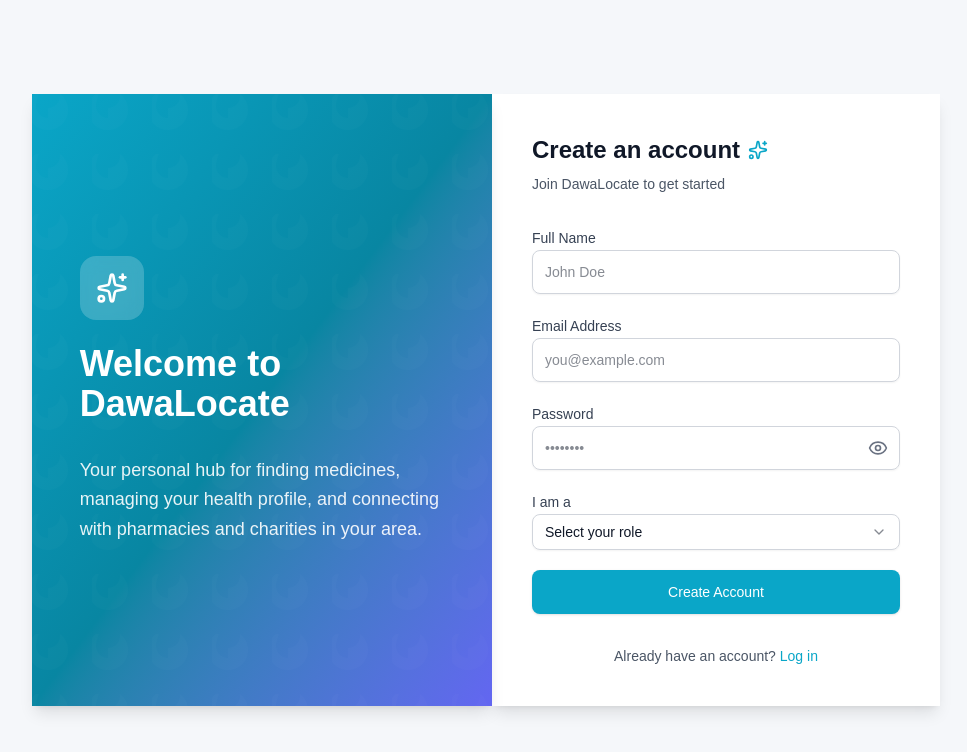
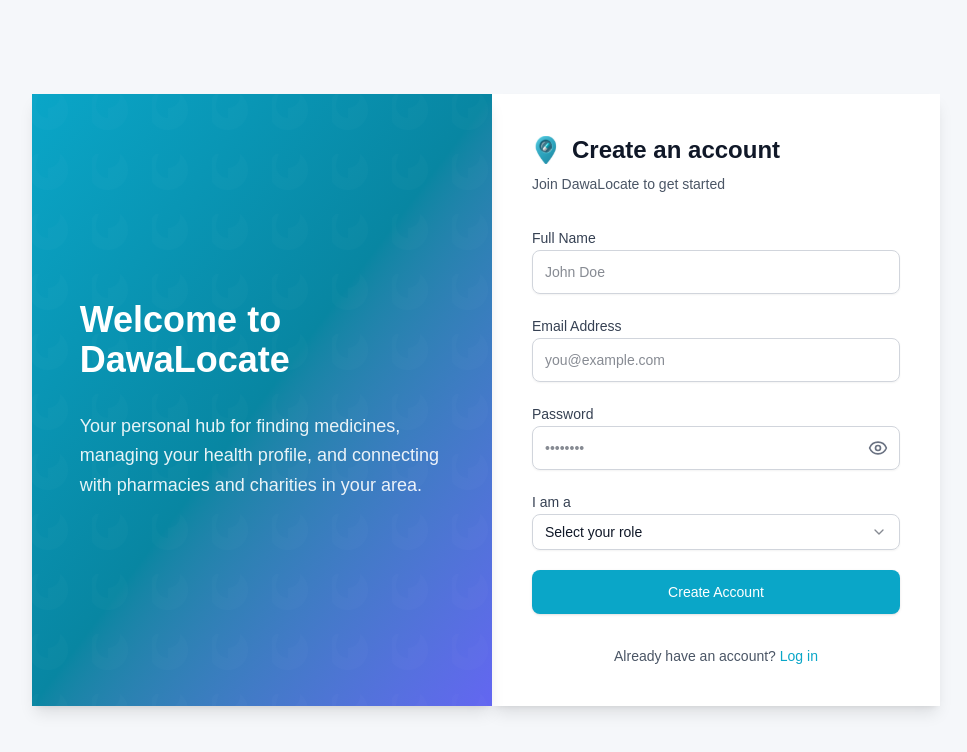
Before and after one commit to hassanaboukhalil/techtalks-dawalocate-nextjs-teamB, a Next.js app: page /signup in a window 1280 px wide. Shown: the top 752 px of the page, without its empty margins (148-1115 px from the left). Built offline with nearby package versions, Linux system fonts and the light colour scheme.

Commit message:
frontend - refactor - Remove Sparkles icon from signup page and integrate Logo component for improved branding and layout consistency

```diff
--- a/app/(auth)/signup/page.tsx
+++ b/app/(auth)/signup/page.tsx
@@ -12,11 +12,12 @@
   SelectValue,
 } from "@/components/ui/select";
 import Link from "next/link";
-import { Eye, EyeOff, Sparkles } from "lucide-react";
+import { Eye, EyeOff } from "lucide-react";
 import { signIn } from "next-auth/react";
 import { CityAutocomplete } from "@/components/ui/CityAutocomplete";
 import { LEBANON_CITIES } from "@/constants/lebanon-cities";
 import { OpeningHoursInput } from "@/components/ui/OpeningHoursInput";
+import Logo from "@/components/layout/Logo";
 import Image from "next/image";
 
 import lebanonFlag from "@/public/images/Lebanon.jpeg";
@@ -131,9 +132,6 @@
         <div className="relative z-10 flex flex-col justify-center items-center text-white px-12 w-full">
           <div className="max-w-md">
             <div className="mb-8">
-              <div className="w-16 h-16 bg-white/20 backdrop-blur-sm rounded-2xl flex items-center justify-center mb-6">
-                <Sparkles className="w-8 h-8 text-white" />
-              </div>
               <h1 className="text-4xl font-bold mb-4">Welcome to DawaLocate</h1>
             </div>
             <p className="text-lg text-white/90 leading-relaxed">
@@ -149,11 +147,11 @@
       <div className="w-full max-w-md md:w-1/2 bg-background">
         <div className="bg-card shadow-lg p-8 md:p-10">
           <div className="mb-8">
-            <div className="flex items-center gap-2 mb-2">
+            <div className="flex items-center gap-3 mb-2">
+              <Logo withTitle={false} width={28} height={28} />
               <h2 className="text-2xl font-bold text-gray-900">
                 Create an account
               </h2>
-              <Sparkles className="w-5 h-5 text-primary" />
             </div>
             <p className="text-gray-600 text-sm">
               Join DawaLocate to get started
```
